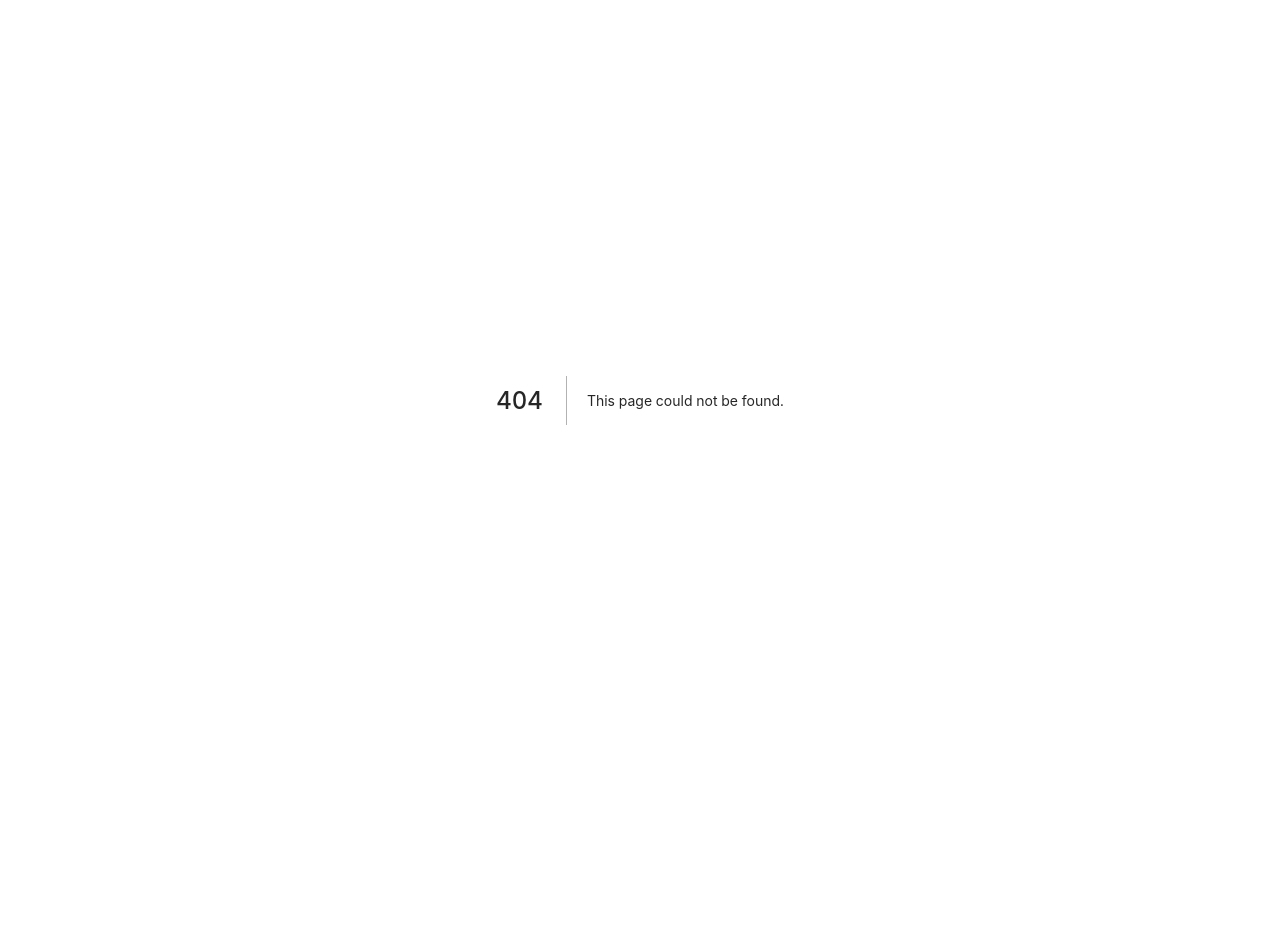
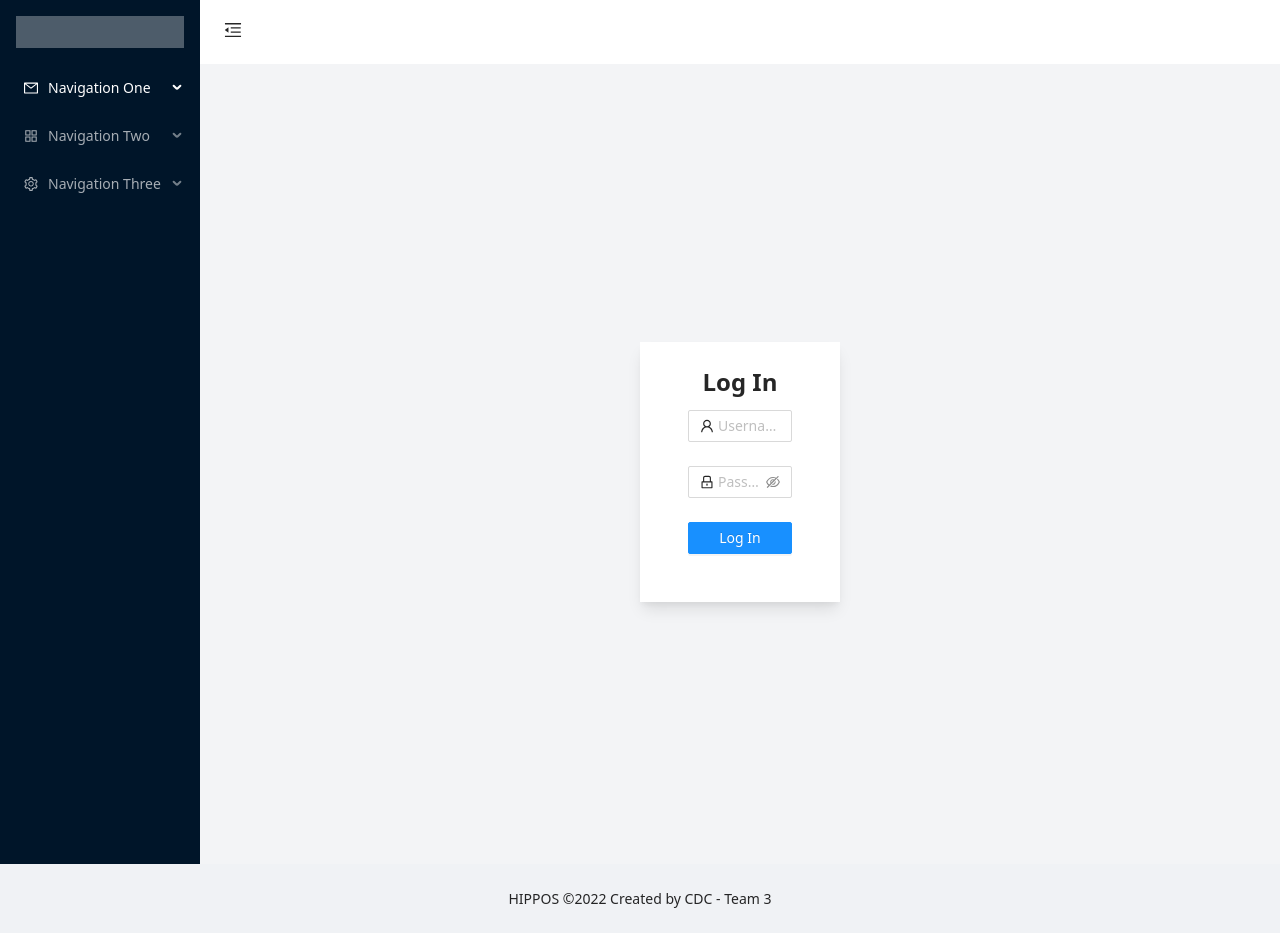
Before and after one commit to khafido/point-of-sales-frontend, a Next.js app: page /login in a window 1280 px wide. Before the commit this address had no page. Before the commit the page ends 800 px from the top, so only its background shows below. Built offline with nearby package versions, Linux system fonts and the light colour scheme.

Commit message:
create layout template

```diff
--- a/components/HeadPage.js
+++ b/components/HeadPage.js
@@ -6,6 +6,7 @@ export default function HeadPage(props) {
             <title>Admin - { (props.title)?props.title:"HIPPOS" }</title>
             <meta name="description" content="HIPPOS - CDC Team 3" />
             <link rel="icon" href="/favicon.ico" />
+            <link href="https://unpkg.com/tailwindcss@^2/dist/tailwind.min.css" rel="stylesheet" />
         </Head>
     )
 }
--- /dev/null
+++ b/components/Layout.js
@@ -0,0 +1,13 @@
+import HeadPage from './HeadPage'
+import Navbar from './Navbar'
+import { Footer } from 'antd/lib/layout/layout'
+
+export default function Layout({ children }) {
+    return (
+        <>
+            <HeadPage />
+            <Navbar content={children} />
+            <Footer style={{ textAlign: 'center' }}>HIPPOS ©2022 Created by CDC - Team 3</Footer>
+        </>
+    )
+}
--- a/next.config.js
+++ /dev/null
@@ -1,6 +0,0 @@
-/** @type {import('next').NextConfig} */
-const nextConfig = {
-  reactStrictMode: true,
-}
-
-module.exports = nextConfig
--- a/pages/_app.js
+++ b/pages/_app.js
@@ -1,9 +1,14 @@
 import '@styles/globals.css'
 import 'antd/dist/antd.css';
-import '@styles/custom.css';
+import '../styles/custom.css';
+import Layout from '@components/Layout';
 
 function MyApp({ Component, pageProps }) {
-  return <Component {...pageProps} />
+  return (
+    <Layout>
+      <Component {...pageProps} />
+    </Layout>
+  )
 }
 
 export default MyApp
--- a/pages/index.js
+++ b/pages/index.js
@@ -1,27 +1,11 @@
 import React, { useEffect, useState } from 'react';
-import HeadPage from '@components/HeadPage';
-import Navbar from '@components/Navbar';
-import { Content, Footer } from 'antd/lib/layout/layout';
+import { Content } from 'antd/lib/layout/layout';
 
 export default function Home() {
   return (
-    <div>
-      <HeadPage title="Dashboard" />
-      <Navbar content={<ContentPage />} />
-      <Footer style={{ textAlign: 'center' }}>HIPPOS ©2022 Created by CDC - Team 3</Footer>
-    </div>
-  )
-}
-
-const ContentPage = () => {
-  return (
     <Content
+      id='content-wrapper'
       className="site-layout-background"
-      style={{
-        margin: '24px 16px 0 16px',
-        padding: '24px 24px 0 24px',
-        minHeight: 600,
-      }}
     >
       Content
     </Content>
--- /dev/null
+++ b/pages/login.js
@@ -0,0 +1,77 @@
+import React from 'react';
+import { Form, Input, Button, Checkbox } from 'antd';
+import { UserOutlined, LockOutlined, EyeTwoTone, EyeInvisibleOutlined } from '@ant-design/icons';
+import Head from 'next/head';
+
+export default function Login() {
+    const onFinish = (values) => {
+        console.log('Received values of form: ', values);
+    };
+
+    return (
+        <>
+            <Head>
+                <title>Login - HIPPOS</title>
+                <meta name="description" content="HIPPOS - CDC Team 3" />
+                <link rel="icon" href="/favicon.ico" />
+                <link href="https://unpkg.com/tailwindcss@^2/dist/tailwind.min.css" rel="stylesheet" />
+            </Head>
+            <div className="flex items-center justify-center min-h-screen bg-gray-100">
+                <div className="w-[200px] px-12 py-6 mt-4 text-left bg-white shadow-lg">
+                    <h3 className="pb-3 text-2xl font-bold text-center">Log In</h3>
+                    <Form
+                        name="normal_login"
+                        className="login-form"
+                        initialValues={{
+                            remember: true,
+                        }}
+                        onFinish={onFinish}
+                    >
+                        <Form.Item
+                            name="username"
+                            rules={[
+                                {
+                                    required: true,
+                                    message: 'Please input your Username!',
+                                },
+                            ]}
+                        >
+                            <Input prefix={<UserOutlined className="site-form-item-icon" />} placeholder="Username" />
+                        </Form.Item>
+                        <Form.Item
+                            name="password"
+                            rules={[
+                                {
+                                    required: true,
+                                    message: 'Please input your Password!',
+                                },
+                            ]}
+                        >
+                            <Input.Password
+                                prefix={<LockOutlined className="site-form-item-icon" />}
+                                placeholder="Password"
+                                iconRender={visible => (visible ? <EyeTwoTone /> : <EyeInvisibleOutlined />)}
+                            />
+                        </Form.Item>
+                        {/* <Form.Item>
+                    <Form.Item name="remember" valuePropName="checked" noStyle>
+                        <Checkbox>Remember me</Checkbox>
+                    </Form.Item>
+
+                    <a className="login-form-forgot" href="">
+                        Forgot password
+                    </a>
+                </Form.Item> */}
+
+                        <Form.Item className=''>
+                            <Button type="primary" htmlType="submit" className="login-form-button w-full">
+                                Log In
+                            </Button>
+                            {/* Or <a href="">register now!</a> */}
+                        </Form.Item>
+                    </Form>
+                </div>
+            </div>
+        </>
+    )
+}
--- /dev/null
+++ b/pages/store/index.js
@@ -0,0 +1,15 @@
+import React, { useEffect, useState } from 'react';
+import HeadPage from '@components/HeadPage';
+import Navbar from '@components/Navbar';
+import { Content, Footer } from 'antd/lib/layout/layout';
+
+export default function Index() {
+  return (
+    <Content
+      id='content-wrapper'
+      className="site-layout-background"
+    >
+      Store Index
+    </Content>
+  )
+}
--- /dev/null
+++ b/postcss.config.js
@@ -0,0 +1,6 @@
+module.exports = {
+  plugins: {
+    tailwindcss: {},
+    autoprefixer: {},
+  },
+}
--- a/styles/custom.css
+++ b/styles/custom.css
@@ -19,3 +19,9 @@
   .site-layout .site-layout-background {
     background: #fff;
   }
+
+  #content-wrapper {
+    margin: 24px 16px 0 16px;
+    padding: 24px 24px 0 24px;
+    min-height: 600px;
+  }
```
Also changed, not shown: tailwind.config.js (indentation only), 1 other file (tests, documents, lock files or other folders).
